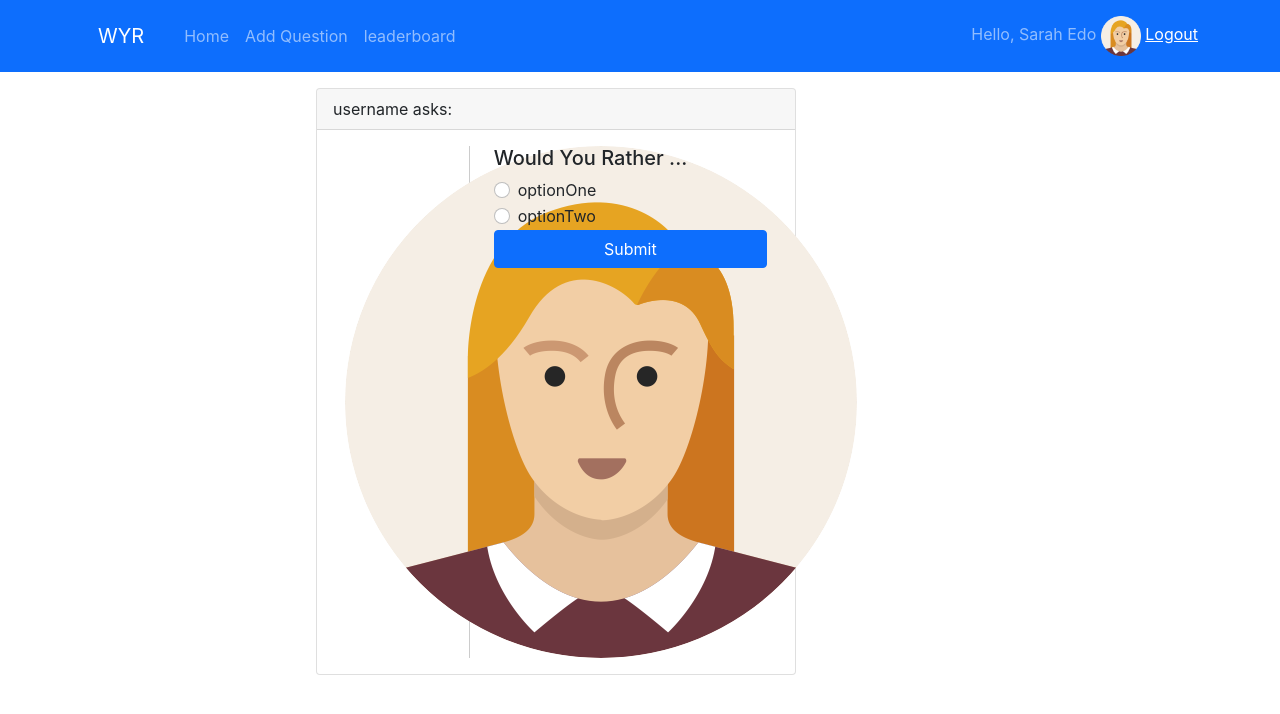
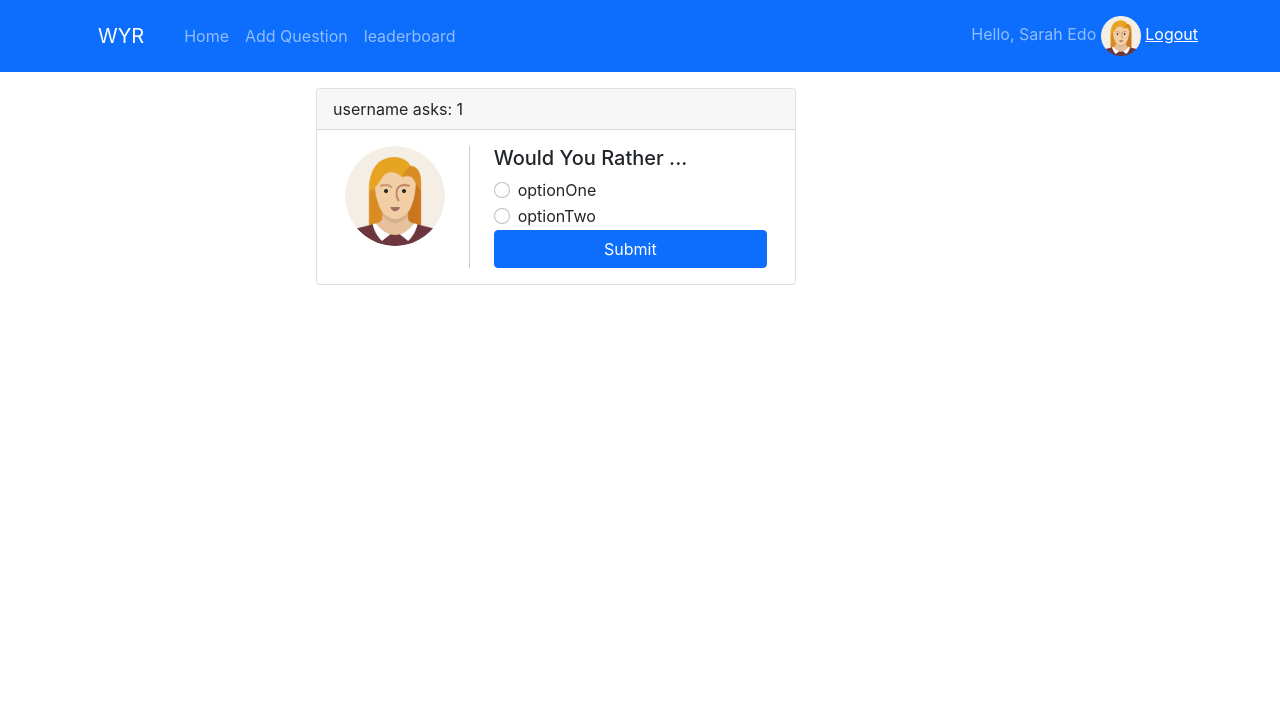
Before and after one commit to albehery/u-project-wyr, a React (Create React App) app: page /questions/1 in a window 1280 px wide. Both pictures are taken after a click on the button "Login". Shown: the top 714 px of the page. Built offline with nearby package versions, Linux system fonts and the light colour scheme.

Commit message:
feat: change question component to functional to be able to use  useParams

```diff
--- a/src/components/Question.js
+++ b/src/components/Question.js
@@ -1,4 +1,6 @@
 import React from "react";
+
+import { useParams } from 'react-router-dom'
 
 import { connect } from 'react-redux'
 
@@ -10,22 +12,19 @@ import Form from 'react-bootstrap/Form'
 import Button from 'react-bootstrap/Button'
 import Image from 'react-bootstrap/Image'
 
-class Question extends React.Component {
-    render() {
-        //let params = useParams()
-        const { authedUser, users, q } = this.props
-
-        console.log(users)
+function Question() {
+    const params = useParams();
+    const qid =  params.qid
         return (
             <div className="Main">
                 <Card style={{ width: '30rem' }}>
-                    <Card.Header>username asks:</Card.Header>
+                    <Card.Header>username asks: {qid}</Card.Header>
                     <Card.Body>
                         <Container>
                             <Row>
                                 <Col sm="4">
                                     <div className="left">
-                                        <Image src='../users/1.png' roundedCircle alt="" />
+                                        <Image src='../users/1.png' roundedCircle alt="" style={{width:'100px'}} />
                                     </div>
                                 </Col>
                                 <Col sm="8">
@@ -58,13 +57,13 @@ class Question extends React.Component {
             </div>
         )
     }
-}
 
 
-function mapStateToProps({ authedUser, users }) {
+function mapStateToProps({ users, questions },{qid}) {
+    const question = questions[qid]
     return {
-        authedUser,
         users,
+        question
     }
 }
 
```
